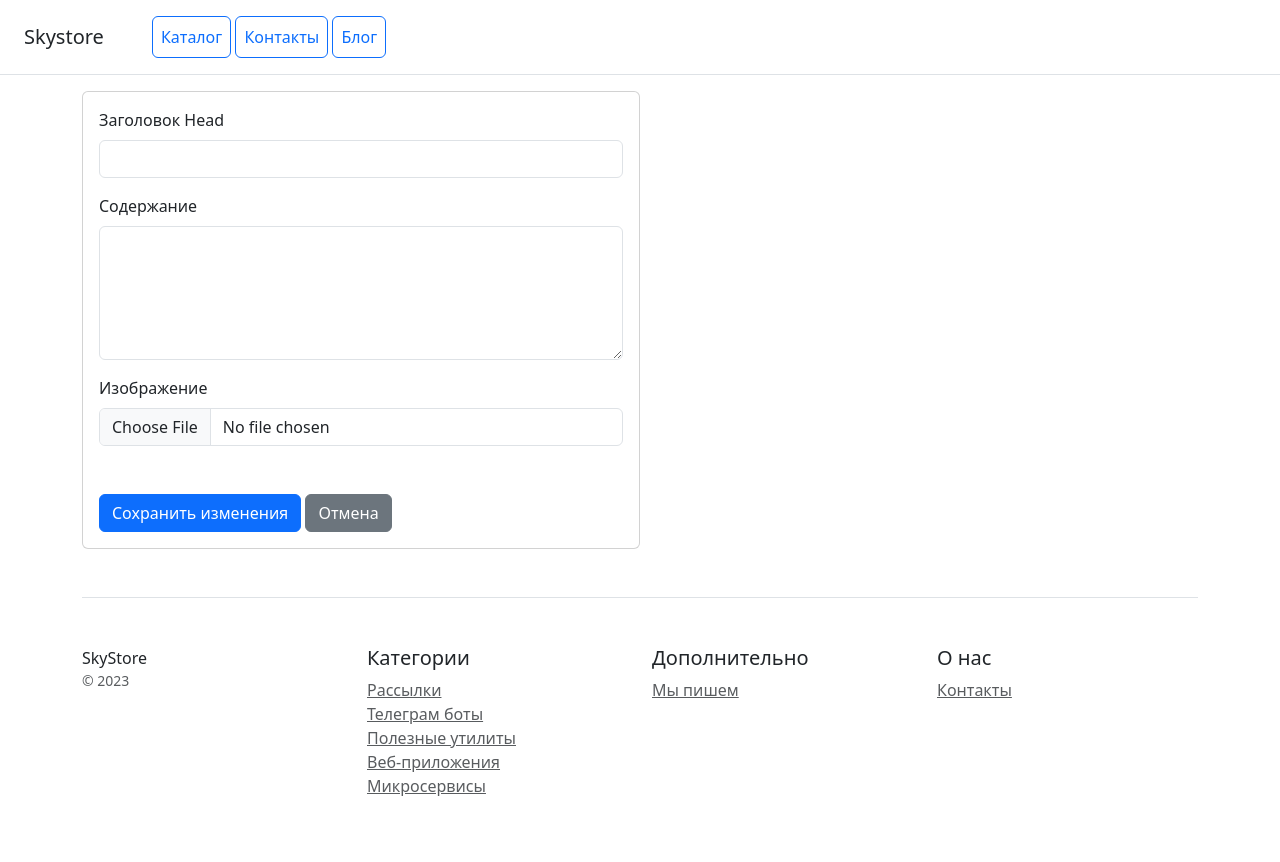
After one commit to medoed777/DjangoContacFormApplication, a Django app: template blogs/templates/blogs/blog_update.html in a window 1280 px wide. The commit adds this page. Run offline with Django 5.2, Linux system fonts and the light colour scheme; the template is opened without the code that fills it, so the values that code supplies are empty, except form fields; tables that the repository leaves empty hold one stand-in row (values such as "Sample post"); form fields are guessed from the names that the template uses; some libraries are stand-ins or nearby versions.

Commit message:
fix button

```diff
--- a/blogs/templates/blogs/blog_detail.html
+++ b/blogs/templates/blogs/blog_detail.html
@@ -20,8 +20,8 @@
             <li class="list-group-item">Просмотры: {{ blogs.views }}</li>
         </ul>
         <div class="card-body">
-            <a href="#" class="card-link">Редактировать</a>
-            <a href="#" class="card-link">Удалить</a>
+            <a href="{% url 'blogs:blog_update' object.pk %}" class="card-link">Редактировать</a>
+            <a href="{% url 'blogs:blog_delete' object.pk %}" class="card-link">Удалить</a>
         </div>
     </article>
 </div>
--- /dev/null
+++ b/blogs/templates/blogs/blog_update.html
@@ -0,0 +1,37 @@
+{% extends 'base.html' %}
+{% load my_tags %}
+
+{% block title %}
+<div class="d-flex justify-content-between flex-wrap flex-md-nowrap align-items-center pt-3 pb-2 mb-3 border-bottom">
+    <h3>Редактировать блог: {{ blogs.head }}</h3>
+</div>
+{% endblock %}
+
+{% block content %}
+<div class="col-6">
+    <form method="post" enctype="multipart/form-data">
+        {% csrf_token %}
+        <div class="card">
+            <div class="card-body">
+                <div class="mb-3">
+                    <label for="id_head" class="form-label">Заголовок</label>
+                    {{ form.head.label_tag }}
+                    <input type="text" name="head" class="form-control" id="id_head" value="{{ form.head.value|default:'' }}">
+                </div>
+                <div class="mb-3">
+                    <label for="id_content" class="form-label">Содержание</label>
+                    <textarea name="content" class="form-control" id="id_content" rows="5">{{ form.content.value|default:'' }}</textarea>
+                </div>
+                <div class="mb-3">
+                    <label for="id_image" class="form-label">Изображение</label>
+                    <input type="file" name="image" class="form-control" id="id_image" accept="image/*">
+                </div>
+            </div>
+            <div class="card-body">
+                <button type="submit" class="btn btn-primary">Сохранить изменения</button>
+                <a href="{% url 'blogs:blogs_list' %}" class="btn btn-secondary">Отмена</a>
+            </div>
+        </div>
+    </form>
+</div>
+{% endblock %}
--- a/blogs/views.py
+++ b/blogs/views.py
@@ -20,10 +20,13 @@ class BlogsListView(ListView):
 
 class BlogUpdateView(UpdateView):
     model = Blogs
+    template_name = 'blogs/blog_update.html'
+    fields = ['head', 'content', 'image']
     success_url = reverse_lazy("blogs:blogs_list")
 
 class BlogDeleteView(DeleteView):
     model = Blogs
+    template_name = 'blogs/blog_delete.html'
     success_url = reverse_lazy("blogs:blogs_list")
 
 
```
Also changed, not shown: blogs/templates/blogs/blog_create.html (+4 -7 lines), blogs/templates/blogs/blog_delete.html (added, +26 -0 lines), media/products/image/коф.jpg (added).
